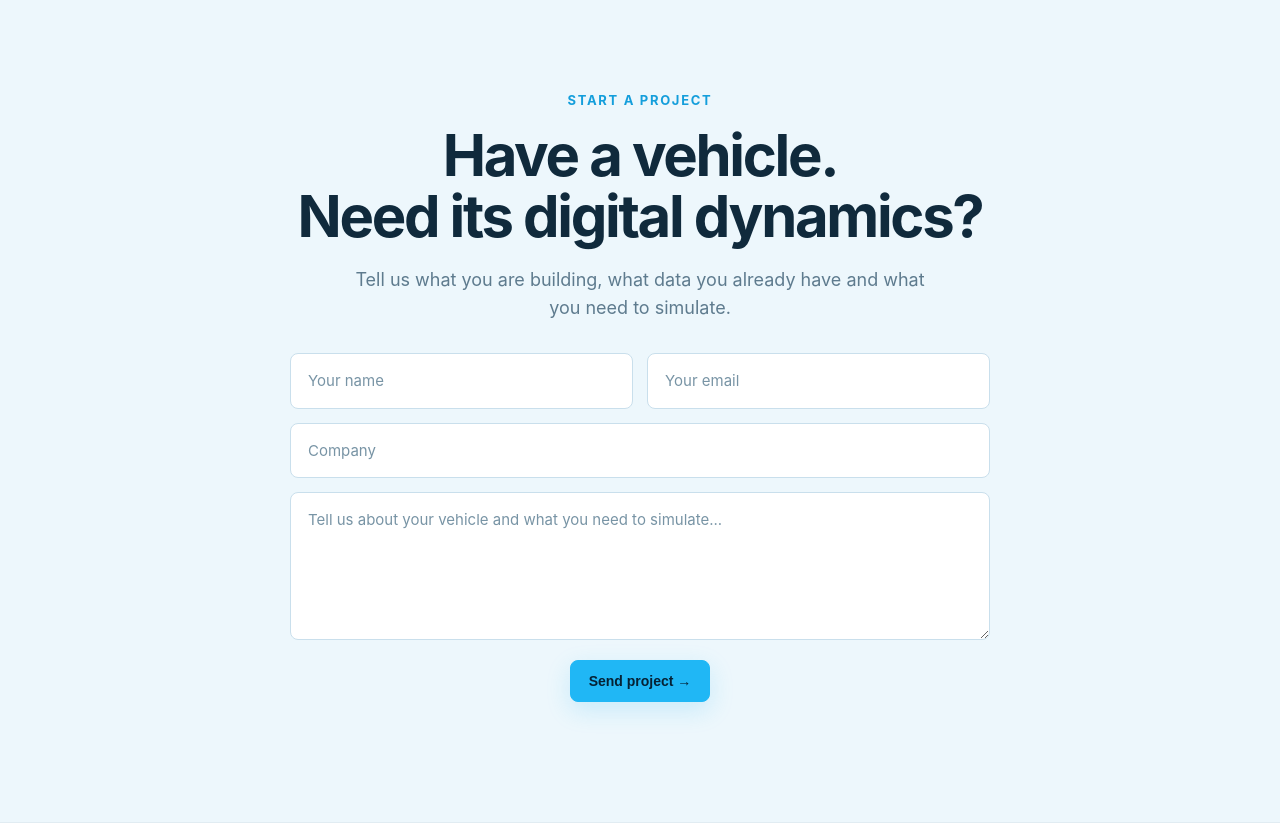
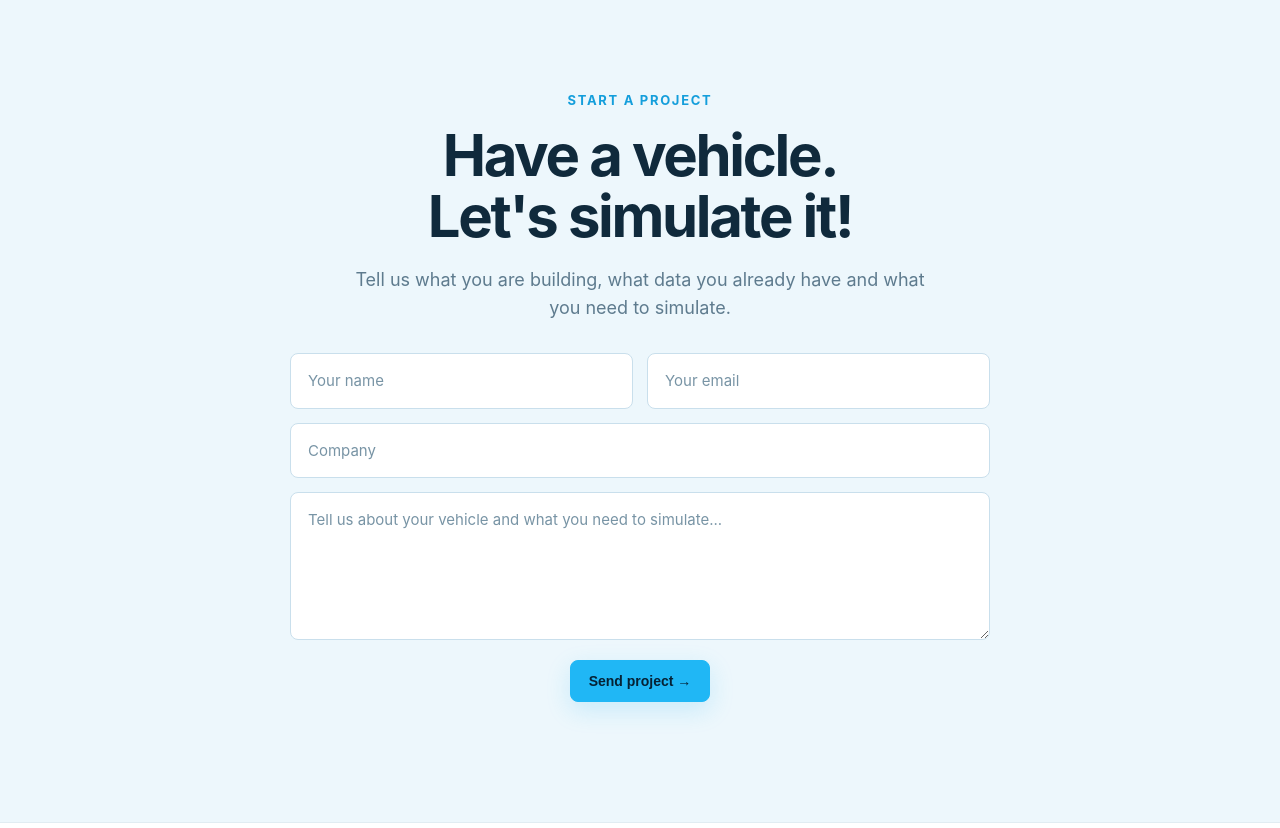
Before and after one commit to chicoailton/wetrim-website, a plain HTML site: page index.html in a window 1280 px wide. Shown: the part 2920-3748 px from the top of the page. Drawn offline with Linux system fonts and the light colour scheme.

Commit message:
Update index.html

```diff
--- a/index.html
+++ b/index.html
@@ -1462,7 +1462,7 @@ footer .brand{
 
         Have a vehicle.<br>
 
-        Need its digital dynamics?
+        Let's simulate it!
 
     </h2>
 
```
